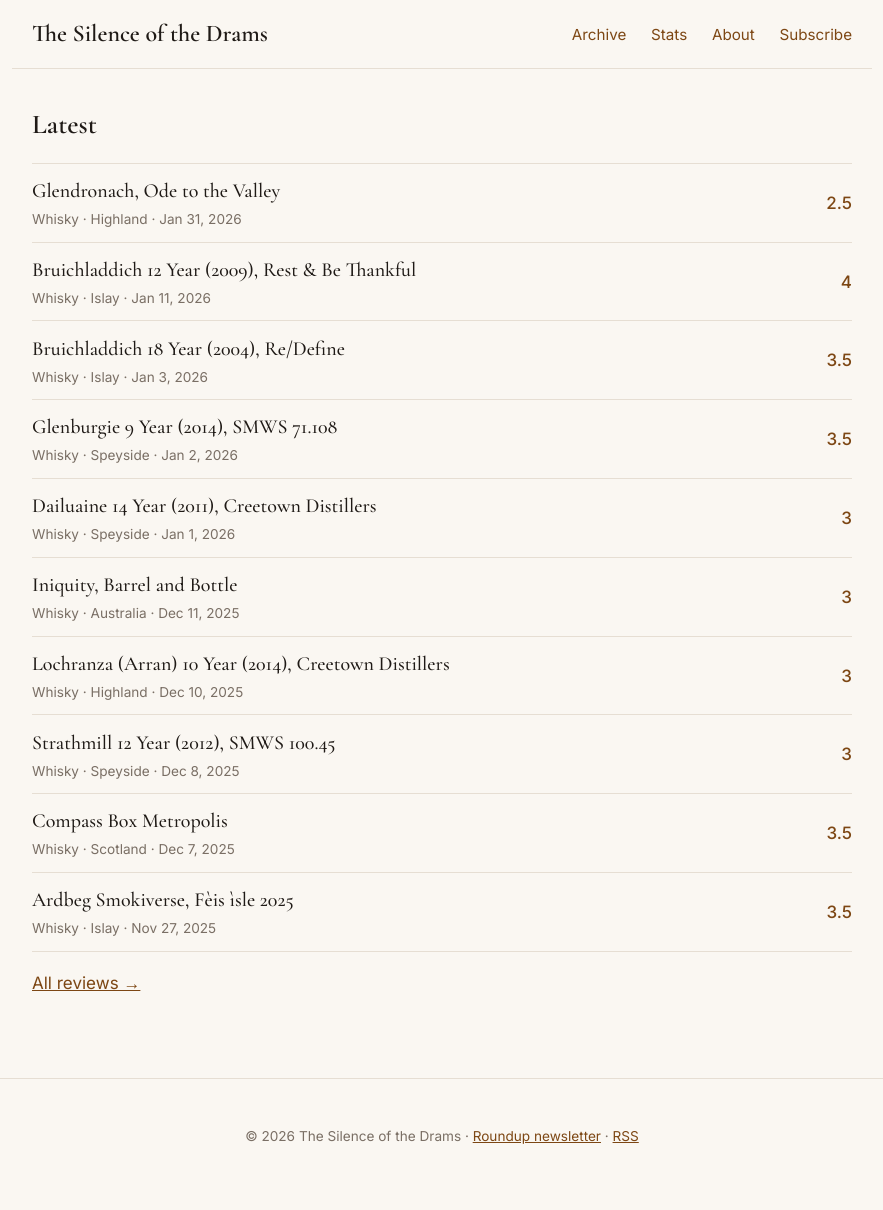
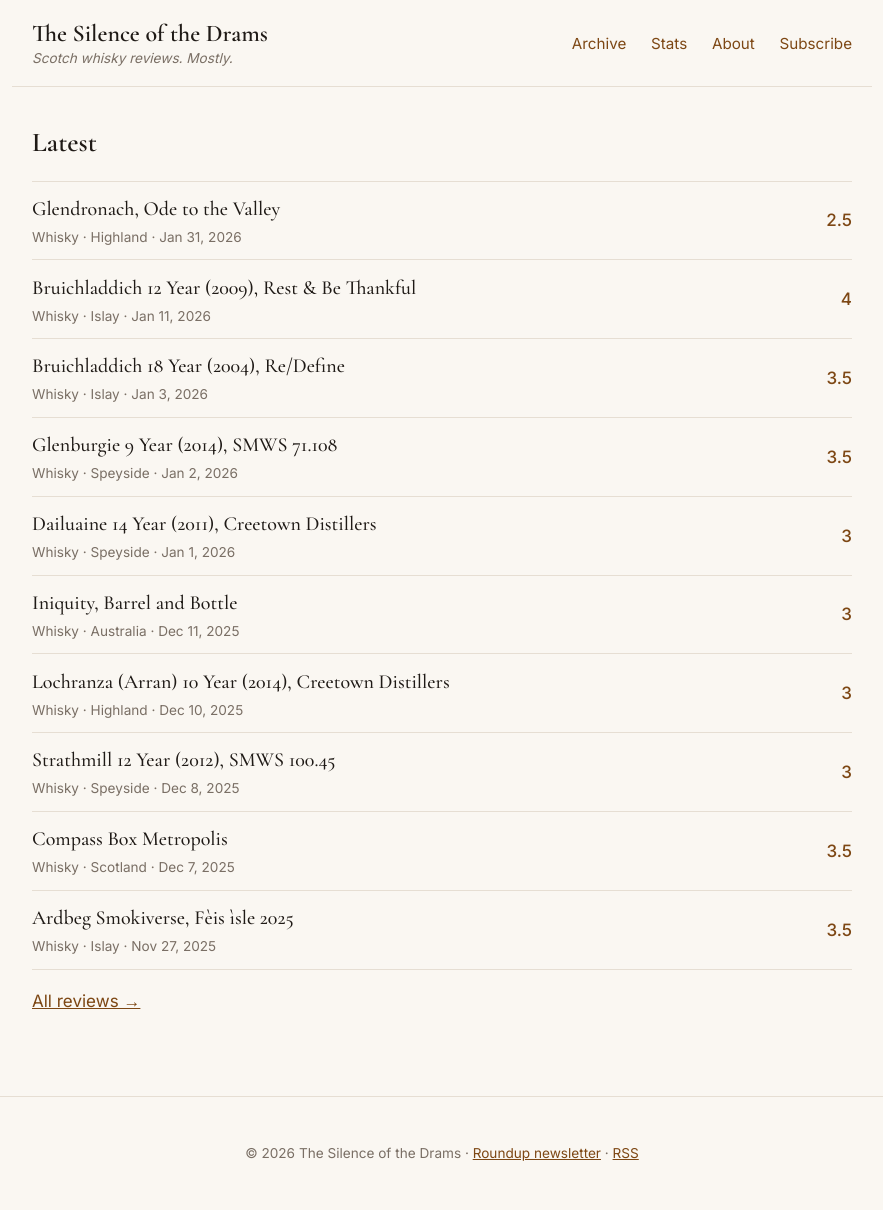
Before and after one commit to dustinransom/silenceofthedrams, a Jekyll site: the page built from index.html, in a window 1280 px wide. Shown: the whole page, without its empty margins (198-1081 px from the left). Built offline with Jekyll 4.4.1, drawn with Linux system fonts in a browser that asks for light colours.

Commit message:
Header update

```diff
--- a/_config.yml
+++ b/_config.yml
@@ -1,5 +1,5 @@
 title: The Silence of the Drams
-tagline: Whisky, wine & dining — tasted honestly.
+tagline: Scotch whisky reviews. Mostly.
 description: Reviews of whisky (mostly scotch), wine, and restaurants.
 url: "https://silenceofthedrams.com"
 baseurl: ""
--- a/_layouts/default.html
+++ b/_layouts/default.html
@@ -12,7 +12,10 @@
 </head>
 <body>
   <header class="site-header">
-    <a class="wordmark" href="{{ '/' | relative_url }}">{{ site.title }}</a>
+    <div class="brand">
+      <a class="wordmark" href="{{ '/' | relative_url }}">{{ site.title }}</a>
+      <p class="tagline">{{ site.tagline }}</p>
+    </div>
     <nav>
       <a href="{{ '/reviews/' | relative_url }}">Archive</a>
       <a href="{{ '/stats/' | relative_url }}">Stats</a>
--- a/assets/css/style.css
+++ b/assets/css/style.css
@@ -83,3 +83,6 @@ h2 { font-size: 1.7rem; margin-top: 3rem; }
 .fame .fame-name a { color: var(--ink); text-decoration: none; border-bottom: 1px solid var(--amber); }
 .small { font-size: .9rem; margin-top: 2.5rem; }
 .home h2 { margin-top: .5rem; }
+.brand { line-height: 1.1; }
+.brand .wordmark { display: block; }
+.tagline { margin: .2rem 0 0; font-size: .85rem; color: var(--muted); font-style: italic; }
```
